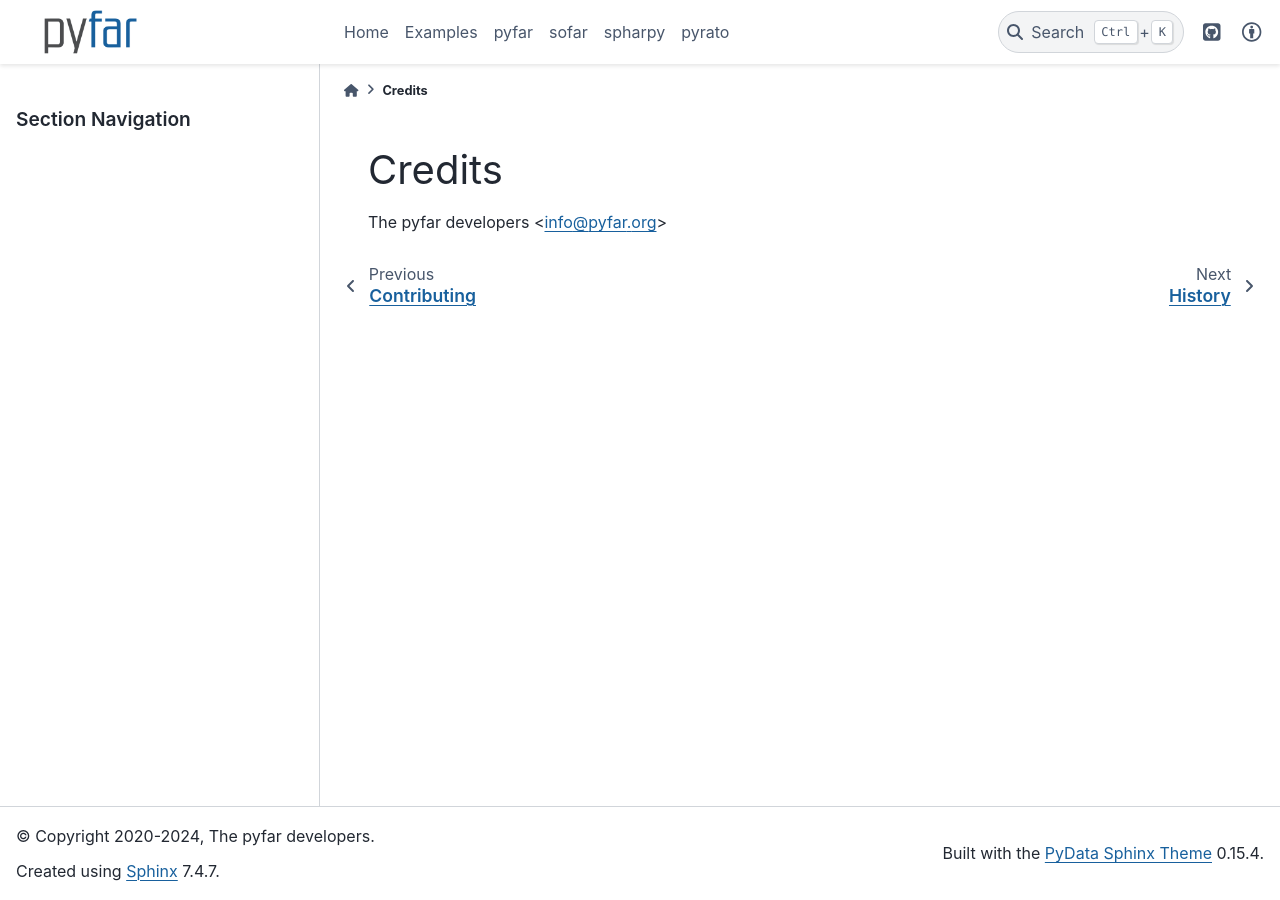
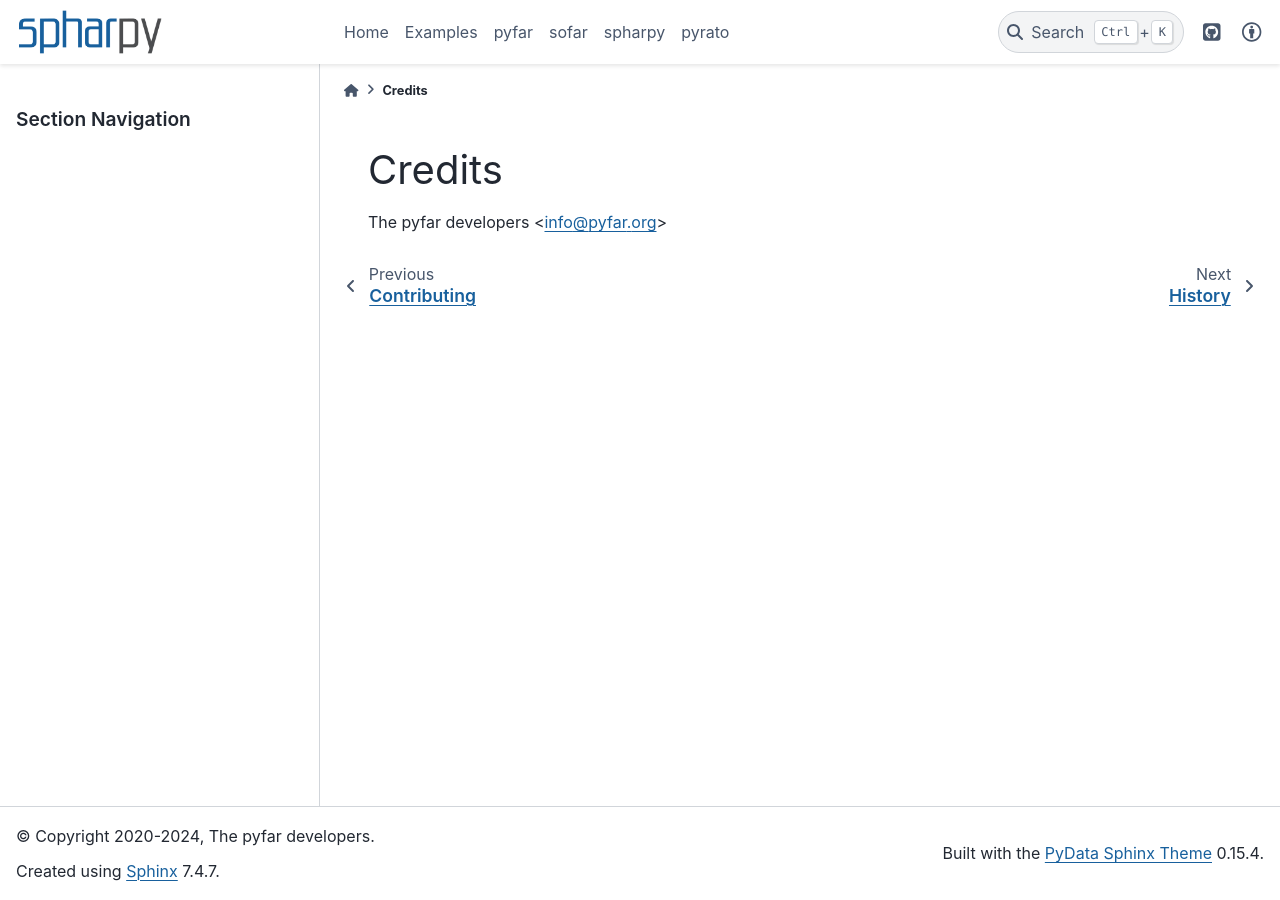
Before and after one commit to pyfar/spharpy, a Sphinx documentation site: the page built from docs/authors.rst, in a window 1280 px wide. Built offline with Sphinx 7.4.7 and the PyData theme 0.15.4, drawn with Linux system fonts in a browser that asks for light colours.

Commit message:
replace logo to spharpy logo

```diff
--- a/docs/conf.py
+++ b/docs/conf.py
@@ -108,7 +108,7 @@ intersphinx_mapping = {
 html_theme = 'pydata_sphinx_theme'
 html_static_path = ['_static']
 html_css_files = ['css/custom.css']
-html_logo = 'resources/logos/pyfar_logos_fixed_size_pyfar.png'
+html_logo = 'resources/logos/pyfar_logos_fixed_size_spharpy.png'
 html_title = "pyfar"
 html_favicon = '_static/favicon.ico'
 
--- a/docs/index.rst
+++ b/docs/index.rst
@@ -12,15 +12,14 @@ Documentation
 
 .. toctree::
    :maxdepth: 2
-   :caption: Contents:
 
    modules
 
 Contributing
-===============
+============
 
 .. toctree::
-    :maxdepth: 2
+    :maxdepth: 1
 
     contributing
 
```
Also changed, not shown: docs/resources/logos/pyfar_logos_fixed_size_pyfar.png (deleted), docs/resources/logos/pyfar_logos_fixed_size_spharpy.png (added).
